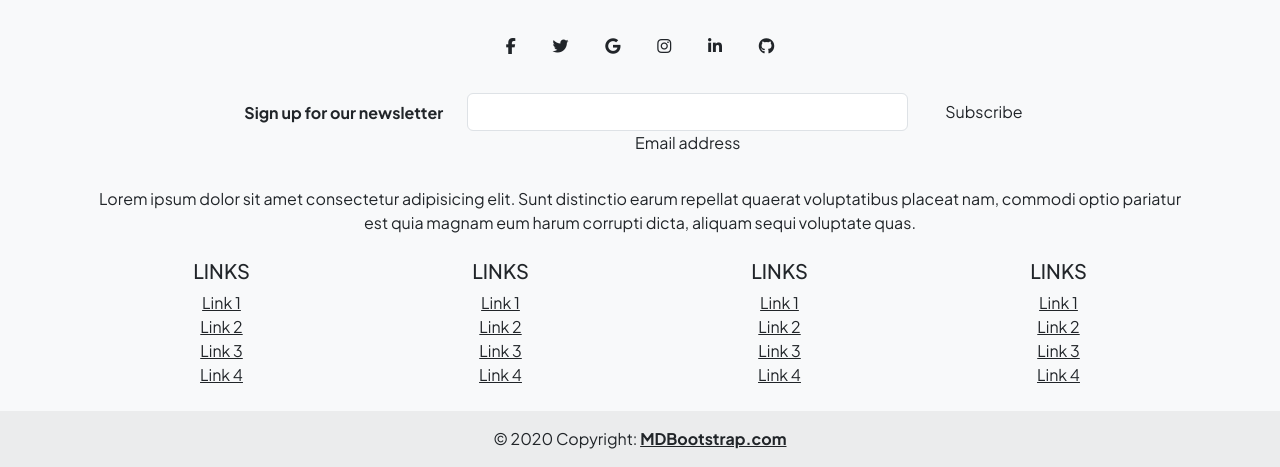
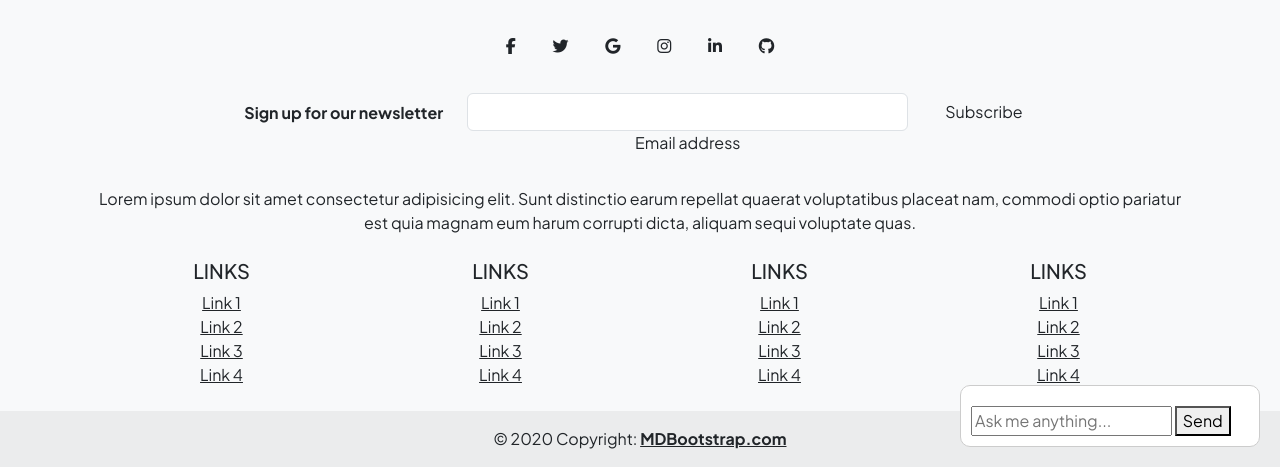
Before and after one commit to Kaif1306/Wanderlust-, a Node project: template views/listings/index.ejs in a window 1280 px wide. Shown: the part 333-800 px from the top of the page. Run offline with Node 20 templates, Linux system fonts and the light colour scheme; the template is opened without the code that fills it, so the values that code supplies are empty; some libraries are stand-ins or nearby versions.

Commit message:
Updated project

```diff
--- a/app.js
+++ b/app.js
@@ -13,7 +13,11 @@ const session = require("express-session");
 const flash = require("connect-flash");
 const passport = require("passport");
 const localStrategy = require("passport-local");
+const MongoStore = require('connect-mongo');
+
 const User = require("./models/user.js");
+const bodyParser = require('body-parser');
+const chatRoute = require('./routes/chat');
 
 
 const listingRouter = require("./routes/listing.js");
@@ -21,14 +25,14 @@ const reviewRouter = require("./routes/review.js");
 const userRouter = require("./routes/user.js");
 
 
-const MONGO_URL = 'mongodb://127.0.0.1:27017/wanderlust'
+const dbUrl = process.env.ATLASDB_URL;
 main().then(()=>{
     console.log("DB successfully connected");
 }).catch((err)=>{
     console.log(err);
 })
 async function main(){
-     await mongoose.connect(MONGO_URL);
+     await mongoose.connect(dbUrl);
 }
 
 app.set("view engine","ejs");
@@ -37,9 +41,24 @@ app.use(express.urlencoded({extended:true}));
 app.use(methodOverride("_method"));
 app.engine("ejs",ejsMate);
 app.use(express.static(path.join(__dirname,"/public")));
+app.use(bodyParser.json());
+app.use('/', chatRoute);
+
+const store = MongoStore.create({
+    mongoUrl: dbUrl,
+    crypto : {
+        secret : process.env.SECRET,
+    },
+    touchAfter: 24 * 3600,
+});
+
+store.on("error", ()=>{
+    console.log("Error in mongo session store",err);
+});
 
 const sessionOptions = {
-    secret : "supersecretcode",
+    store : store,
+    secret : process.env.SECRET,
     resave : false,
     saveUninitialized : true,
     cookie : {
@@ -48,6 +67,8 @@ const sessionOptions = {
         httpOnly : true
     }
 };
+
+
 
 app.use(session(sessionOptions));
 app.use(flash());
--- a/init/index.js
+++ b/init/index.js
@@ -2,7 +2,7 @@ const mongoose = require("mongoose");
 const initData = require("./data.js");
 const Listing = require("../models/listings.js");
 
-const URL = "mongodb://127.0.0.1:27017/wanderlust";
+const dbUrl = process.env.ATLASDB_URL
 
 main().then(()=>{
     console.log("Connected to DB");
@@ -11,7 +11,7 @@ main().then(()=>{
 })
 
 async function main(){
-    await mongoose.connect(URL);
+    await mongoose.connect(dbUrl);
 }
 
 const initDB = async () => {
--- a/views/listings/index.ejs
+++ b/views/listings/index.ejs
@@ -45,6 +45,27 @@
   .tax-toggle{
     display: none;
   }
+}
+
+#chatbot {
+  position: fixed;
+  bottom: 20px;
+  right: 20px;
+  width: 300px;
+  background: white;
+  border: 1px solid #ccc;
+  border-radius: 10px;
+  padding: 10px;
+}
+
+#chat-log {
+  max-height: 300px;
+  overflow-y: auto;
+  margin-bottom: 10px;
+}
+
+#chat-log div {
+  margin: 5px 0;
 }
 
 </style>
@@ -118,6 +139,11 @@
             <% } %>
       </div>
           </a>
+          <div id="chatbot">
+            <div id="chat-log"></div>
+            <input type="text" id="user-input" placeholder="Ask me anything..." />
+            <button onclick="sendMessage()">Send</button>
+          </div>
 
           <script>
 
@@ -134,3 +160,25 @@
             })
           </script>
 </body>
+
+<script>
+  async function sendMessage() {
+    const input = document.getElementById('user-input');
+    const message = input.value;
+    if (!message) return;
+
+    const chatLog = document.getElementById('chat-log');
+    chatLog.innerHTML += `<div><strong>You:</strong> ${message}</div>`;
+    input.value = '';
+
+    const response = await fetch('/chat', {
+      method: 'POST',
+      headers: { 'Content-Type': 'application/json' },
+      body: JSON.stringify({ message })
+    });
+
+    const data = await response.json();
+    chatLog.innerHTML += `<div><strong>AI:</strong> ${data.reply}</div>`;
+    chatLog.scrollTop = chatLog.scrollHeight;
+  }
+</script>
```
Also changed, not shown: package.json (+7 -1 lines), 3 other files.
